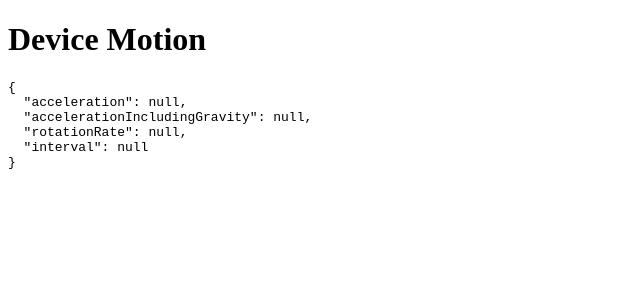
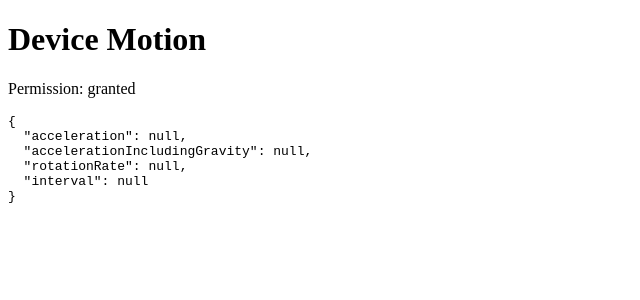
Before and after one commit to RealCltdj/website2, a Vue app: page / in a window 1280 px wide. Shown: the top 300 px of the page, without its empty margins (0-640 px from the left). Built offline with nearby package versions, Linux system fonts and the light colour scheme; the HTML template or start-up script is replaced by a standard one.

Commit message:
added permission to page

```diff
--- a/src/App.vue
+++ b/src/App.vue
@@ -1,5 +1,5 @@
 <script setup lang="ts">
-import { reactive } from 'vue';
+import { reactive, ref, type Ref } from 'vue';
 
 interface DeviceMotionState {
   acceleration: DeviceMotionEvent['acceleration'] | null;
@@ -18,11 +18,14 @@ const ev = reactive<DeviceMotionState>({
   interval: null,
 });
 
+const permission: Ref<PermissionState> = ref("granted");
+
 async function requestPermissionAndListen() {
   // iOS requires permission to access device motion events
   if (typeof DeviceMotionEvent !== 'undefined' && 'requestPermission' in DeviceMotionEvent) {
     try {
       const response: PermissionState = await DeviceMotionEvent.requestPermission();
+      permission.value = response;
       if (response === 'granted') {
         window.addEventListener('devicemotion', handleMotion);
       } else {
@@ -49,6 +52,7 @@ requestPermissionAndListen();
 
 <template>
   <h1>Device Motion</h1>
+  <p>Permission: {{ permission }}</p>
   <pre>{{ JSON.stringify(ev, null, 2) }}</pre>
 </template>
 
```
Also changed, not shown: 3 other files (tests, documents, lock files or other folders).
